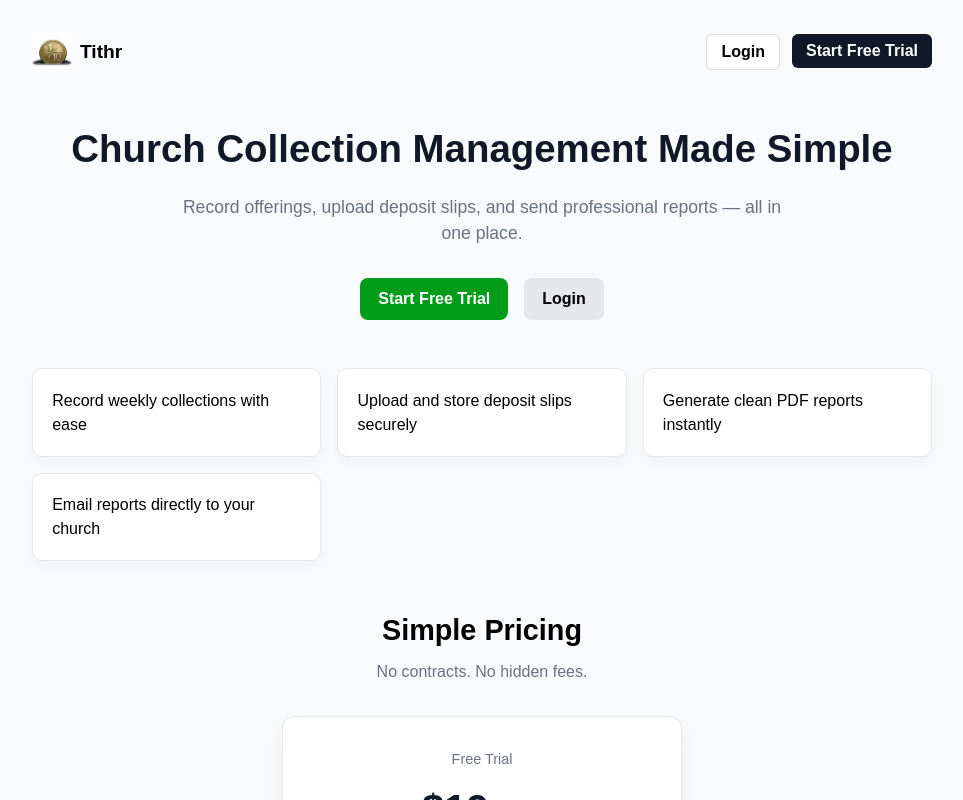
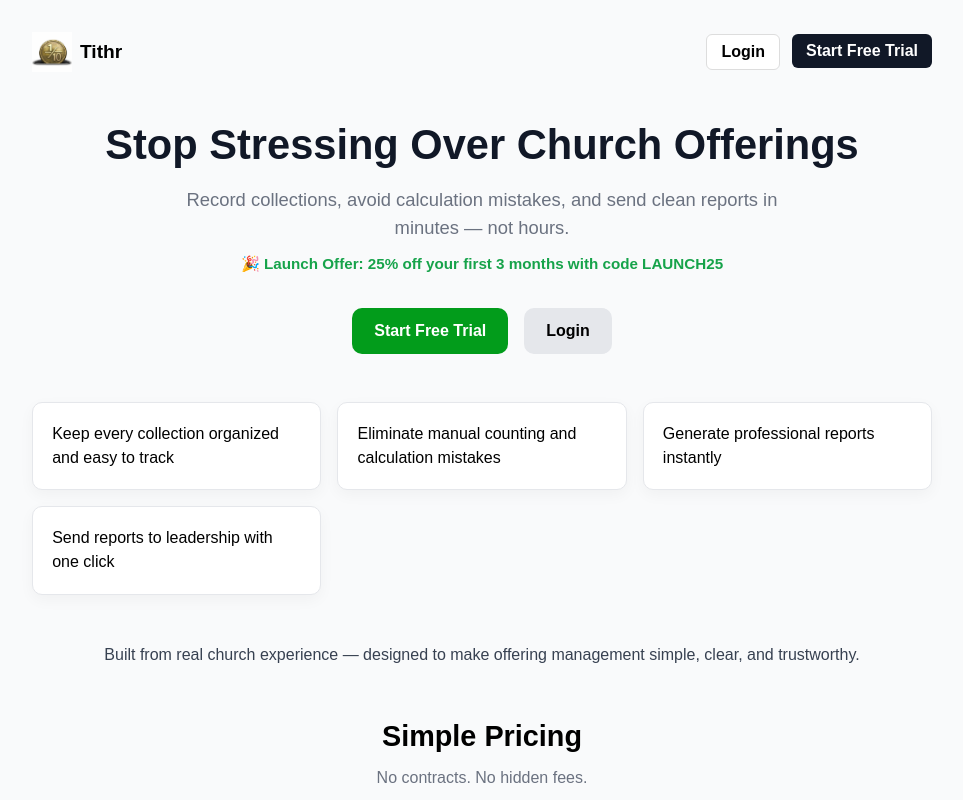
Before and after one commit to KodyKam/church-collection-app, a Next.js app: page / in a window 1280 px wide. Shown: the top 800 px of the page, without its empty margins (158-1121 px from the left). Built offline with nearby package versions, Linux system fonts and the light colour scheme.

Commit message:
Update homepage for increased conversion, add LAUNCH PROMO to bililng page

```diff
--- a/app/(protected)/billing/page.tsx
+++ b/app/(protected)/billing/page.tsx
@@ -127,6 +127,9 @@ export default function BillingPage() {
               alignItems: "center",
             }}
           >
+            <p style={{ marginTop: "1rem", color: "#16a34a", fontWeight: 500 }}>
+              🎉 Launch Special: Use code <strong>LAUNCH26</strong> for 25% off your first 3 months
+            </p>
             <button
               onClick={() => handleUpgrade("monthly")}
               style={btn}
--- a/app/page.tsx
+++ b/app/page.tsx
@@ -90,25 +90,37 @@ export default function HomePage() {
 >
   <h1
     style={{
-              fontSize: "2.4rem",
-              fontWeight: 700,
+      fontSize: "2.6rem",
+      fontWeight: 800,
       color: "#111827",
+      lineHeight: "1.2",
     }}
   >
-            Church Collection Management Made Simple
+    Stop Stressing Over Church Offerings
   </h1>
 
   <p
     style={{
       marginTop: "1rem",
-              fontSize: "1.1rem",
+      fontSize: "1.15rem",
       color: "#6b7280",
-              maxWidth: "600px",
+      maxWidth: "620px",
       marginInline: "auto",
     }}
   >
-            Record offerings, upload deposit slips, and send professional
-            reports — all in one place.
+    Record collections, avoid calculation mistakes, and send clean reports in minutes — not hours.
+  </p>
+
+  {/* 🔥 LAUNCH OFFER */}
+  <p
+    style={{
+      marginTop: "0.75rem",
+      fontSize: "0.95rem",
+      color: "#16a34a",
+      fontWeight: 600,
+    }}
+  >
+    🎉 Launch Offer: 25% off your first 3 months with code <strong>LAUNCH25</strong>
   </p>
 
   <div
@@ -123,13 +135,14 @@ export default function HomePage() {
     <Link href="/register">
       <button
         style={{
-                  padding: "12px 18px",
-                  background: "#029c1b", // 👈 matches your app green
+          padding: "14px 22px",
+          background: "#029c1b",
           color: "#fff",
-                  borderRadius: "8px",
+          borderRadius: "10px",
           border: "none",
-                  fontWeight: 600,
+          fontWeight: 700,
           cursor: "pointer",
+          fontSize: "1rem",
         }}
       >
         Start Free Trial
@@ -139,9 +152,9 @@ export default function HomePage() {
     <Link href="/login">
       <button
         style={{
-                  padding: "12px 18px",
+          padding: "14px 22px",
           background: "#e5e7eb",
-                  borderRadius: "8px",
+          borderRadius: "10px",
           border: "none",
           cursor: "pointer",
         }}
@@ -150,7 +163,6 @@ export default function HomePage() {
       </button>
     </Link>
   </div>
-
 </div>
 
         {/* FEATURES */}
@@ -163,10 +175,10 @@ export default function HomePage() {
           }}
         >
           {[
-            "Record weekly collections with ease",
-            "Upload and store deposit slips securely",
-            "Generate clean PDF reports instantly",
-            "Email reports directly to your church",
+            "Keep every collection organized and easy to track",
+            "Eliminate manual counting and calculation mistakes",
+            "Generate professional reports instantly",
+            "Send reports to leadership with one click",
           ].map((text, i) => (
             <div
               key={i}
@@ -182,6 +194,20 @@ export default function HomePage() {
             </div>
           ))}
         </div>
+
+        {/* TRUST */}
+        <div
+          style={{
+            textAlign: "center",
+            marginBottom: "3rem",
+            color: "#374151",
+          }}
+        >
+          <p style={{ fontSize: "1rem", fontWeight: 500 }}>
+            Built from real church experience — designed to make offering management simple, clear, and trustworthy.
+          </p>
+        </div>
+
         {/* PRICING */}
 <div
   style={{
@@ -208,6 +234,17 @@ export default function HomePage() {
       boxShadow: "0 10px 25px rgba(0,0,0,0.05)",
     }}
   >
+    <div
+      style={{
+        fontSize: "0.8rem",
+        color: "#16a34a",
+        fontWeight: 600,
+        marginBottom: "0.25rem",
+      }}
+    >
+      🎉 25% OFF with code LAUNCH25
+    </div>
+
     <div style={{ fontSize: "0.9rem", color: "#6b7280" }}>
       Free Trial
     </div>
```
Lines whose indentation alone changed are shown as unchanged.
